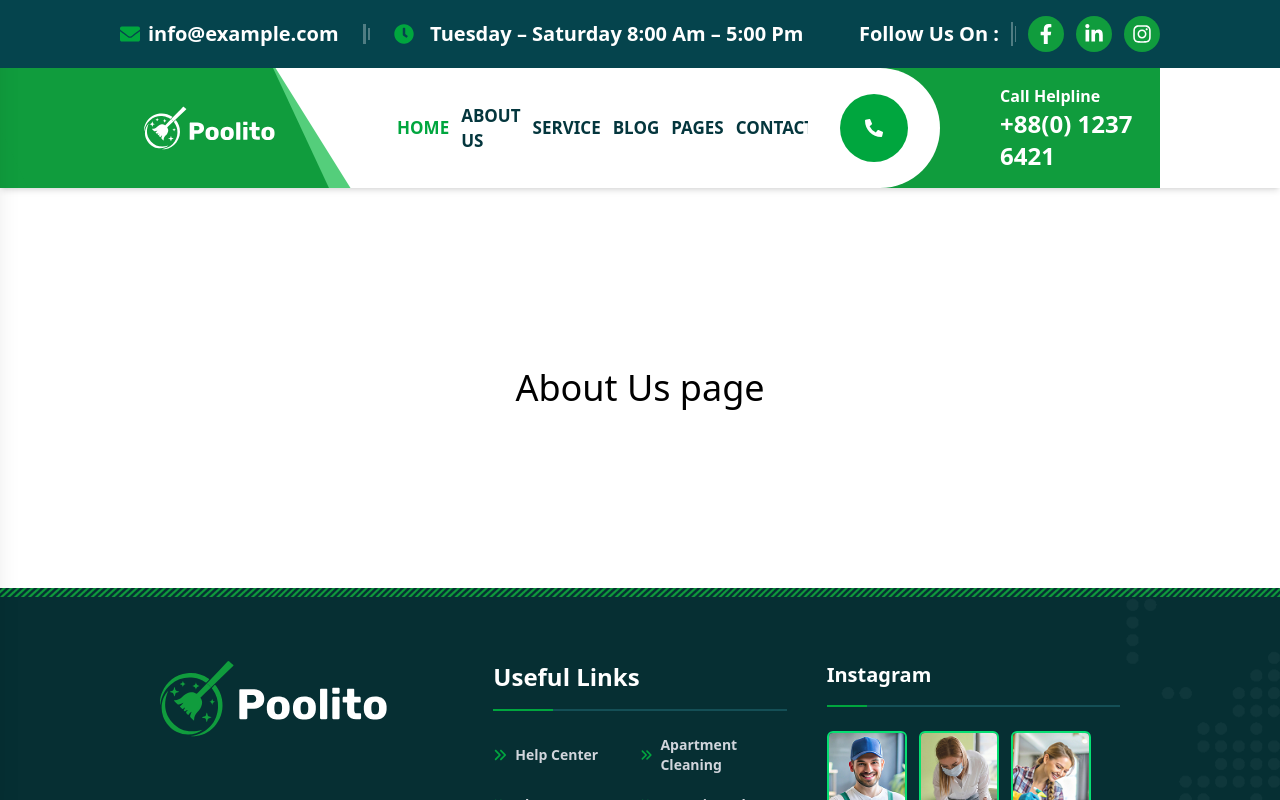
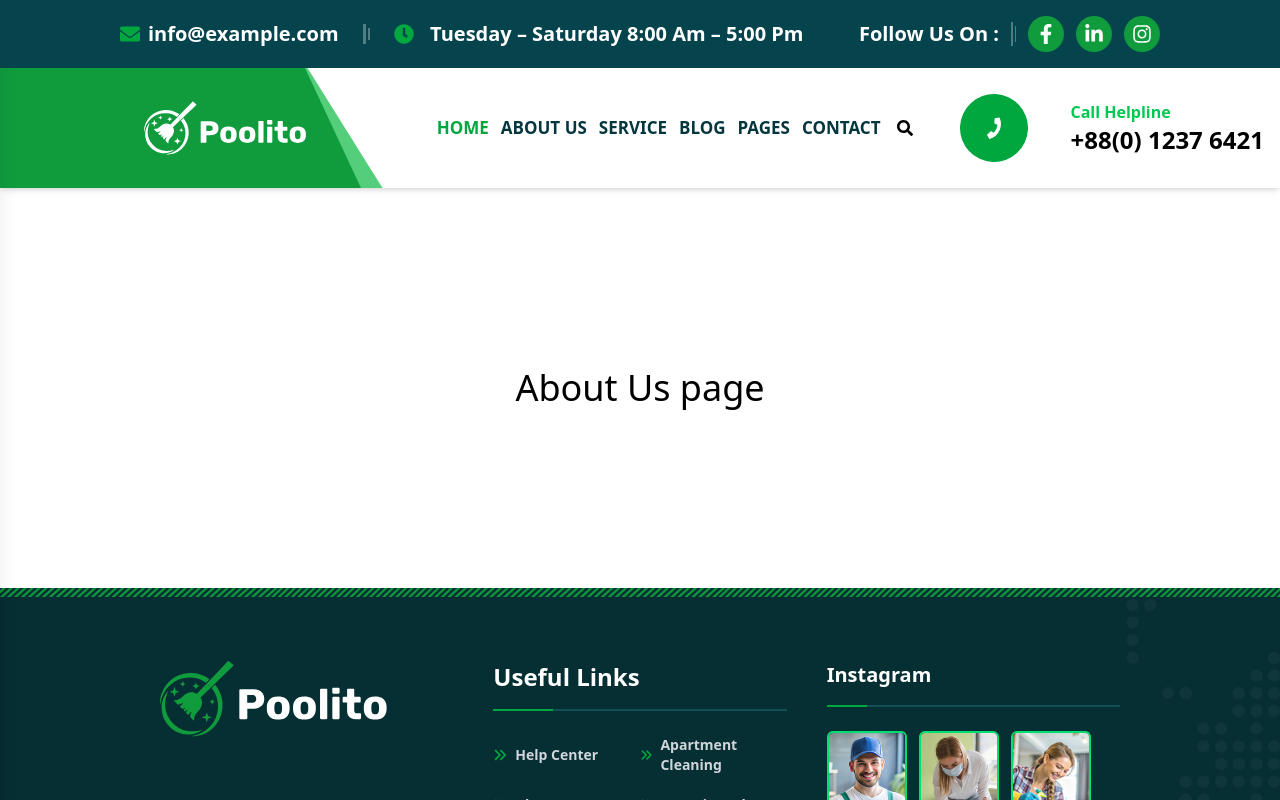
Before and after one commit to Butter002/vecurosoft-App, a React (Vite) app: page /AboutUs in a window 1280 px wide. Shown: the top 800 px of the page. Built offline with nearby package versions, Linux system fonts and the light colour scheme.

Commit message:
changes in design  according display

```diff
--- a/index.html
+++ b/index.html
@@ -2,7 +2,7 @@
 <html lang="en">
   <head>
     <meta charset="UTF-8" />
-    <link rel="icon" type="image" href="/src/assets/vector/logo-white.svg" />
+    <link rel="icon" type="image" href="/src/assets/vector/about-icon3.svg" />
     <meta name="viewport" content="width=device-width, initial-scale=1.0" />
     <script src="https://cdn.jsdelivr.net/npm/@tailwindcss/browser@4"></script>
     <link rel="stylesheet" href="https://cdnjs.cloudflare.com/ajax/libs/font-awesome/6.5.0/css/all.min.css" />
--- a/src/components/Header.css
+++ b/src/components/Header.css
@@ -10,3 +10,16 @@
   padding: 1rem 2rem;
   color: white;
 }
+
+ @media (min-width: 768px) and (max-width: 1025px) {
+
+  .call-helpline-container  {
+    right: -0px;
+    background-color: transparent;
+     }
+
+  .homepr {
+    padding-right: 0px;
+  }
+
+  }
--- a/src/components/Header.jsx
+++ b/src/components/Header.jsx
@@ -94,11 +94,11 @@ const Header = () => {
             </div>
 
             {/* Desktop Menu */}
-            <div className="flex justify-between xl:pr-30">
+            <div className="flex homepr justify-between  2xl:pr-30">
               <div className="hidden relative lg:flex flex-row gap-4 items-center">
 
-                <div className="absolute call-helpline-container !bg-white  flex items-center h-30 right-55">
-                  <div className="bg-green-600 h-17 w-17 flex items-center justify-center rounded-full hover:bg-[#05444d] text-white text-lg">
+                <div className="absolute  call-helpline-container !bg-white  flex items-center h-30 right-55">
+                  <div className="bg-green-600 h-17 rotate-250 w-17 flex items-center justify-center rounded-full hover:bg-[#05444d] text-white text-lg">
                     <FaPhoneAlt />
                   </div>
                 </div>
@@ -116,10 +116,10 @@ const Header = () => {
                   <span className="w-[2px] h-6 bg-black/20"></span>
                 </div>
 
-                <div className="hidden pl-30  xl:flex items-center h-[100%] space-x-3 bg-[#109C3D]  px-4 py-2">
+                <div className="hidden pl-30  xl:flex items-center h-[100%] space-x-3 2xl:bg-[#109C3D]  px-4 py-2">
                   <div>
-                    <p className="text-white text-[1rem] font-bold">Call Helpline</p>
-                    <p className="text-white font-bold text-2xl">+88(0) 1237 6421</p>
+                    <p className="text-green-500 2xl:text-white text-[1rem] font-bold">Call Helpline</p>
+                    <p className="text-black 2xl:text-white font-bold text-2xl">+88(0) 1237 6421</p>
                   </div>
                 </div>
               </div>
--- a/src/pages/Home.jsx
+++ b/src/pages/Home.jsx
@@ -41,15 +41,14 @@ function Home() {
           <div className="flex flex-col  bg-[#109c3d] md:flex-row">
 
             {/* Left Green Panel */}
-            <div className="flex items-center justify-start px-6 py-14 w-full border-dashed border-black lg:w-[35%]">
+            <div className="flex items-center justify-start px-6 py-14 w-full border-dashed border-black xl:w-[35%] md:w-[60%]">
               <div className="flex items-center gap-5">
                 <div className="border-2 border-white border-dashed hover:border-black rounded-full">
                   <div className="bg-[#042a2f] p-7 rounded-full text-white hover:text-green-600 text-3xl">
                     <FaPlay />
                   </div>
                 </div>
-                <div
-                  ref={ref}
+                <div ref={ref}
                   className={`transition-opacity duration-700 ${
                     inView ? "slide-up-fade" : "opacity-0 translate-y-8"}`} >
 
@@ -181,9 +180,6 @@ function Home() {
             </div>
           </div>
 
-          {/* section 3 for responsive */}
-
-
           {/* section 4 */}
           <Section4/>
 
```
Also changed, not shown: src/assets/vector/about-icon3.svg (added), src/pages/Section2.css (line endings or trailing spaces).
